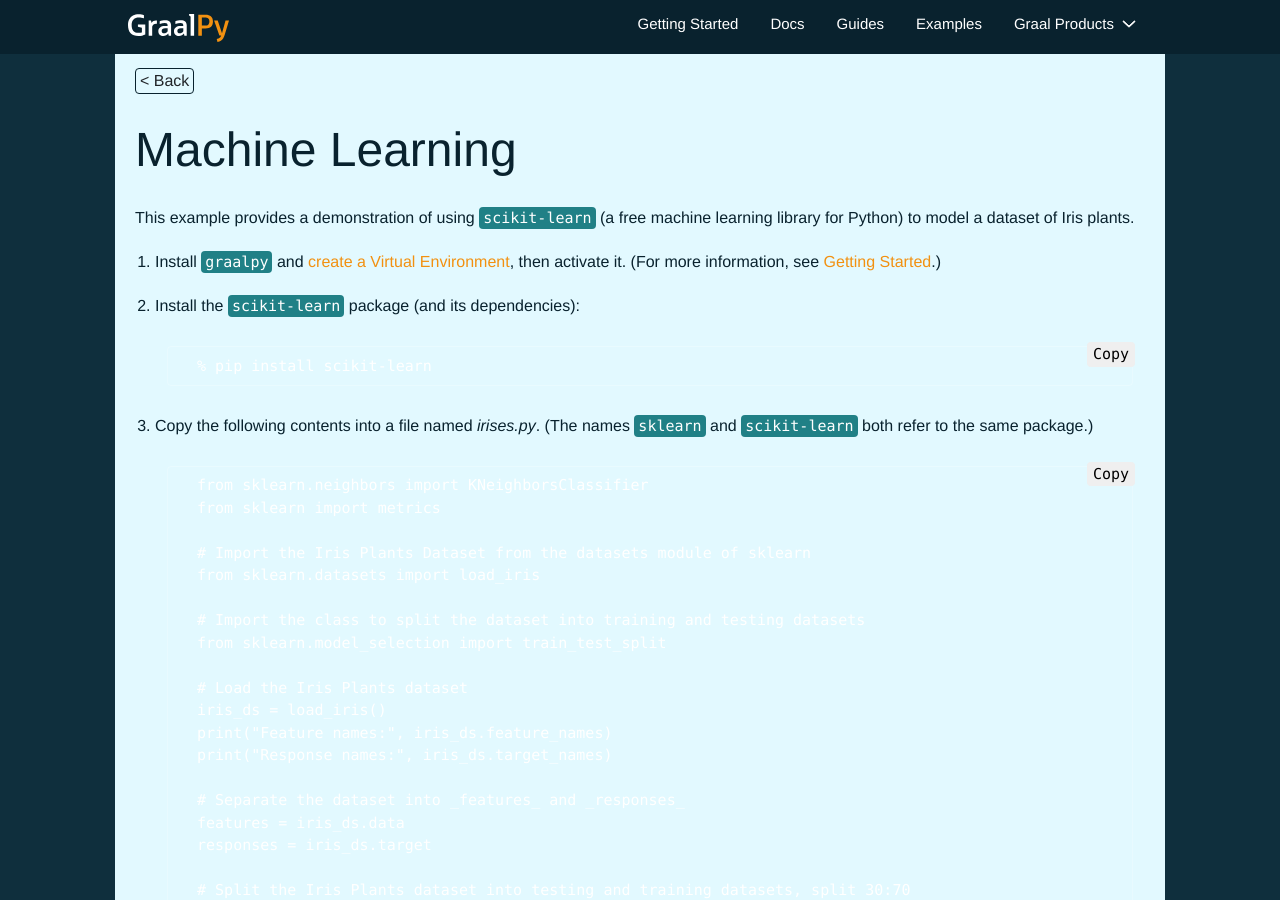
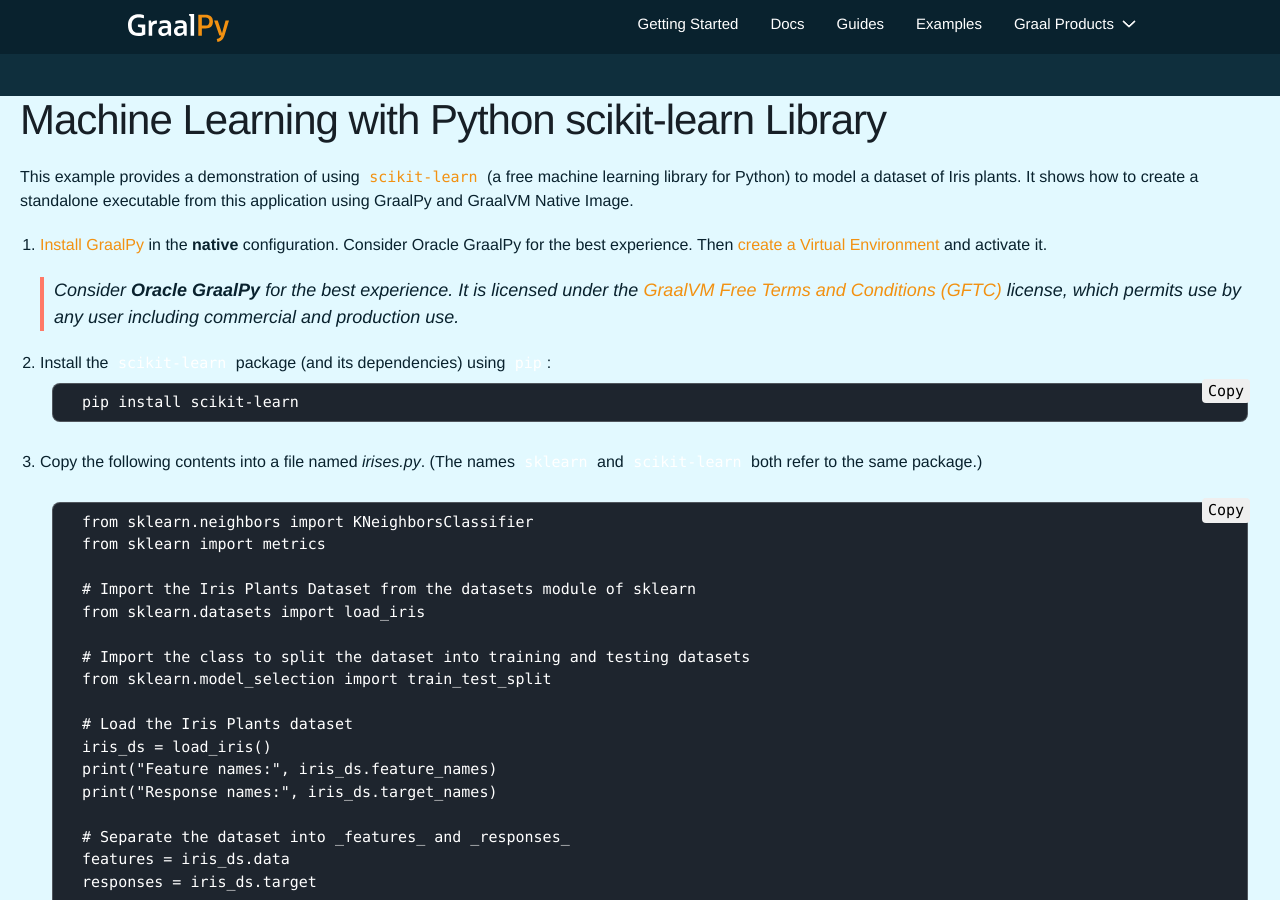
Before and after one commit to Y-Shcheholskyy/graalpy.github.io, a Jekyll site: the page built from docs/examples/Machine_Learning.md, in a window 1280 px wide and 900 px high. Built offline with Jekyll 4.4.1, drawn with Linux system fonts in a browser that asks for light colours; our own code applies the rules of GitHub Pages for plain Markdown files; some of the changed text lies outside the part shown.

Commit message:
Refactor Machine Learning with Python scikit-learn Library example

````diff
--- a/docs/examples/Machine_Learning.md
+++ b/docs/examples/Machine_Learning.md
@@ -1,22 +1,15 @@
----
-layout: learn
-title: Machine Learning
-permalink: /examples/machine-learning/
-description: This example provides a demonstration of using [`scikit-learn`](https://scikit-learn.org/stable/) (a free machine learning library for Python) to model a dataset of Iris plants.
----
+# Machine Learning with Python scikit-learn Library
 
-<a href='{{ "/examples/" | relative_url }}' class="btn btn-back">&lt; Back</a>
+This example provides a demonstration of using [`scikit-learn`](https://scikit-learn.org/stable/) (a free machine learning library for Python) to model a dataset of Iris plants.
+It shows how to create a standalone executable from this application using GraalPy and GraalVM Native Image.
 
-# Machine Learning
-{{ page.description }}
+1. [Install GraalPy](https://y-shcheholskyy.github.io/graalpy.github.io/getting-started/) in the **native** configuration. Consider Oracle GraalPy for the best experience. Then [create a Virtual Environment](https://y-shcheholskyy.github.io/graalpy.github.io/guides/#creating-a-virtual-environment) and activate it.
 
-1. Install `graalpy` and [create a Virtual Environment](/guides/creating_a_virtual_environment/), then activate it.
-(For more information, see [Getting Started](/getting_started/).)
+    >Consider **Oracle GraalPy** for the best experience. It is licensed under the [GraalVM Free Terms and Conditions (GFTC)](https://www.oracle.com/downloads/licenses/graal-free-license.html) license, which permits use by any user including commercial and production use.
 
-2. Install the `scikit-learn` package (and its dependencies):
-
+2. Install the `scikit-learn` package (and its dependencies) using `pip`:
     ```bash
-    % pip install scikit-learn
+    pip install scikit-learn
     ```
 
 3. Copy the following contents into a file named _irises.py_.
@@ -63,13 +56,29 @@
     ```
 
 4. Use the following command to run the script:
-
     ```bash
-    % graalpy irises.py
+    graalpy irises.py
     ```
 
-5. You should see output similar to:
+    Now continue and create a native executable from this Python application, using [GraalVM ahead-of-time Native Image compilation](https://www.graalvm.org/latest/reference-manual/native-image/).
 
+5. Unset your `JAVA_HOME` environment variable.
+(For example, on Linux and macOS, use the command `unset JAVA_HOME`.)
+
+6. Create a standalone executable based on your _irises.py_ script.
+(For more information about the command-line options, see [Standalone Python Applications](https://y-shcheholskyy.github.io/graalpy.github.io/reference/standalone-applications/).)
+    ```bash
+    graalpy -m standalone native \
+        --module irises.py \
+        --output irises \
+        --venv <venv-dir>
+    ```
+
+7. Run the executable, as follows:
+    ```bash
+    ./irises
+    ```
+    You should see  a similar output:
     ```
     Feature names: ['sepal length (cm)', 'sepal width (cm)', 'petal length (cm)', 'petal width (cm)']
     Response names: ['setosa' 'versicolor' 'virginica']
@@ -81,5 +90,7 @@
     ```
 
 ### Related Documentation
-* [Creating a Virtual Environment](/guides/creating_a_virtual_environment/)
-* [Installing a Package](/guides/installing_a_package/)
+
+* [scikit-learn: machine learning in Python](https://scikit-learn.org/stable/)
+* [GraalPy Getting Started](https://y-shcheholskyy.github.io/graalpy.github.io/getting-started/)
+* [Standalone Python Applications](https://y-shcheholskyy.github.io/graalpy.github.io/reference/standalone-applications/)
````
Also changed, not shown: docs/examples/Standalone_Machine_Learning.md (deleted, +0 -51 lines).
